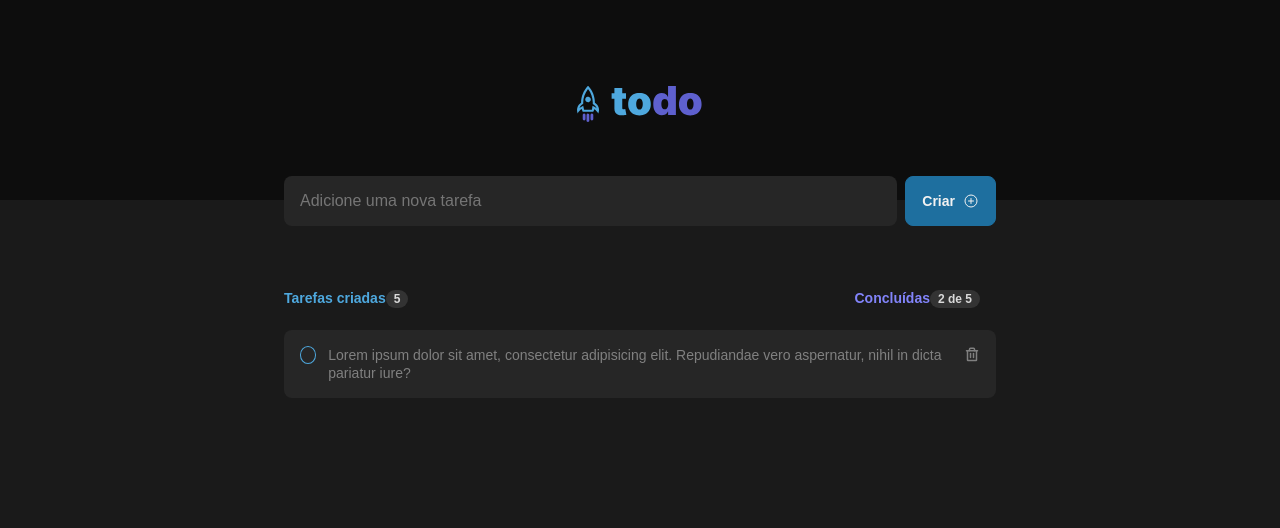
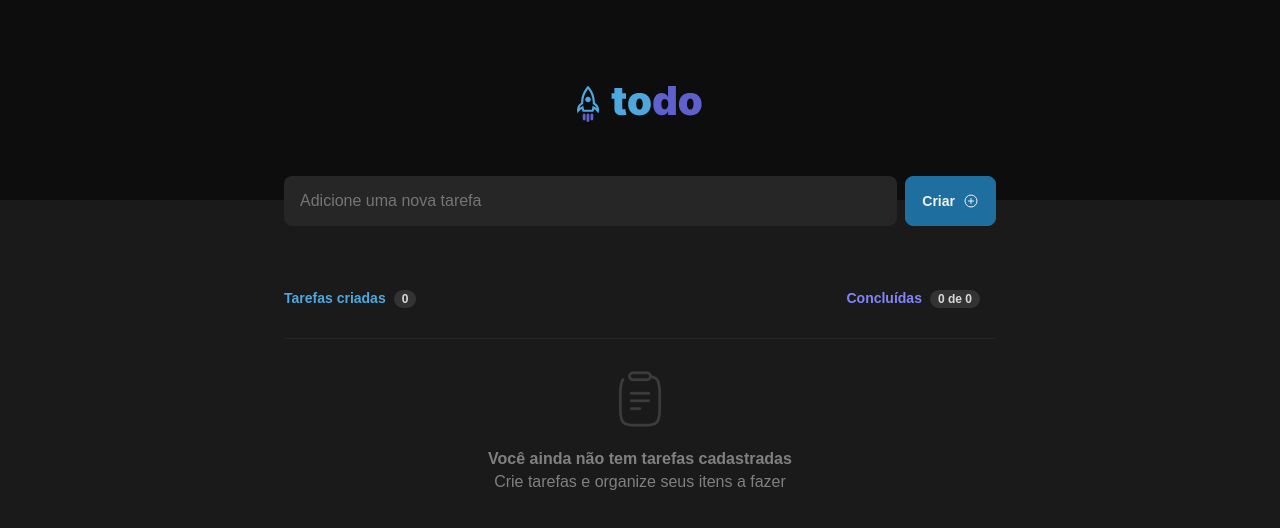
Before and after one commit to mdmath15/todo-react-ts, a React (Vite) app: page / in a window 1280 px wide. Shown: the top 528 px of the page. Built offline with nearby package versions, Linux system fonts and the light colour scheme.

Commit message:
feat: finish project

```diff
--- a/src/App.tsx
+++ b/src/App.tsx
@@ -3,14 +3,60 @@ import styles from './App.module.css'
 import './styles/global.css'
 import { NewTaskForm } from './components/NewTaskForm'
 import { Tasks } from './components/Tasks'
+import { useState } from 'react'
+
+export interface ITask {
+  id: number
+  description: string
+  done: boolean
+}
 
 export function App() {
+  const [tasks, setTasks] = useState<ITask[]>([])
+
+  function createNewTask(input: string) {
+    const newTask = {
+      id: tasks.length + 1,
+      description: input,
+      done: false,
+    }
+
+    setTasks((state) => [...state, newTask])
+  }
+
+  function toggleTaskDone(taskId: number) {
+    const newTasks = tasks.map((task) => {
+      if (task.id === taskId) {
+        return {
+          ...task,
+          done: !task.done,
+        }
+      } else {
+        return task
+      }
+    })
+
+    setTasks(newTasks)
+  }
+
+  function deleteTask(taskId: number) {
+    const newTasks = tasks.filter((task) => {
+      return task.id !== taskId
+    })
+
+    setTasks(newTasks)
+  }
+
   return (
     <div>
       <Header />
       <main className={styles.wrapper}>
-        <NewTaskForm />
-        <Tasks />
+        <NewTaskForm createNewTask={createNewTask} />
+        <Tasks
+          tasks={tasks}
+          toggleTaskDone={toggleTaskDone}
+          deleteTask={deleteTask}
+        />
       </main>
     </div>
   )
--- a/src/components/NewTaskForm/index.tsx
+++ b/src/components/NewTaskForm/index.tsx
@@ -1,15 +1,34 @@
 import styles from './styles.module.css'
 import { PlusCircle } from 'phosphor-react'
+import { ChangeEvent, FormEvent, useState } from 'react'
 
-export function NewTaskForm() {
+interface NewTaskFormProps {
+  createNewTask: (input: string) => void
+}
+
+export function NewTaskForm({ createNewTask }: NewTaskFormProps) {
+  const [newTaskInput, setNewTaskInput] = useState('')
+
+  function handleCreateNewTask(e: FormEvent) {
+    e.preventDefault()
+
+    createNewTask(newTaskInput)
+    setNewTaskInput('')
+  }
+
   return (
-    <form className={styles.form}>
+    <form className={styles.form} onSubmit={handleCreateNewTask}>
       <input
         className={styles.input}
         type="text"
         name="new-task"
         id="new-task"
         placeholder="Adicione uma nova tarefa"
+        value={newTaskInput}
+        onChange={(e: ChangeEvent<HTMLInputElement>) =>
+          setNewTaskInput(e.target.value)
+        }
+        required
       />
       <button className={styles.button} type="submit">
         Criar
--- a/src/components/Task/index.tsx
+++ b/src/components/Task/index.tsx
@@ -1,23 +1,33 @@
 import styles from './styles.module.css'
 import { Check, Trash } from 'phosphor-react'
-import { useState } from 'react'
+import { ITask } from '../../App'
 
-export function Task() {
-  const [checked, setChecked] = useState(false)
+interface TaskProps {
+  task: ITask
+  toggleTaskDone: (taskId: number) => void
+  deleteTask: (taskId: number) => void
+}
+
+export function Task({ task, toggleTaskDone, deleteTask }: TaskProps) {
+  function handleToggleTaskDone() {
+    toggleTaskDone(task.id)
+  }
+
+  function handleDeleteTask() {
+    deleteTask(task.id)
+  }
+
   return (
     <div className={styles.container}>
       <button
-        onClick={() => setChecked(!checked)}
+        onClick={handleToggleTaskDone}
         type="button"
-        className={checked ? styles.checked : styles.unchecked}
+        className={task.done ? styles.checked : styles.unchecked}
       >
-        {checked && <Check size={10} />}
+        {task.done && <Check size={10} />}
       </button>
-      <p>
-        Lorem ipsum dolor sit amet, consectetur adipisicing elit. Repudiandae
-        vero aspernatur, nihil in dicta pariatur iure?
-      </p>
-      <button className={styles.delete}>
+      <p className={task.done ? styles.done : ''}>{task.description}</p>
+      <button className={styles.delete} onClick={handleDeleteTask}>
         <Trash size={16} weight="bold" />
       </button>
     </div>
--- a/src/components/Task/styles.module.css
+++ b/src/components/Task/styles.module.css
@@ -4,13 +4,19 @@
     background: var(--gray-500);
     padding: 1rem;
     border-radius: 8px;
+    margin-bottom: .875rem;
 }
 
 .container > p {
     font-size: 0.875rem;
     line-height: 18px;
+    color: var(--gray-100);
 }
 
+p.done {
+  text-decoration: line-through;
+  color: var(--gray-300);
+}
 
 .checked {
     display: flex;
@@ -43,6 +49,7 @@
     line-height: 0;
     height: 1.125rem;
     width: 1.125rem;
+    margin-left: auto;
 }
 
 .delete > svg {
--- a/src/components/Tasks/index.tsx
+++ b/src/components/Tasks/index.tsx
@@ -1,26 +1,60 @@
+import { ITask } from '../../App'
 import { Task } from '../Task'
+import emptyImg from '../../assets/empty.svg'
 import styles from './styles.module.css'
 
-export function Tasks() {
+interface TasksProps {
+  tasks: ITask[]
+  toggleTaskDone: (taskId: number) => void
+  deleteTask: (taskId: number) => void
+}
+
+export function Tasks({ tasks, toggleTaskDone, deleteTask }: TasksProps) {
+  const tasksDone = tasks.filter((task) => {
+    return task.done === true
+  })
+
   return (
     <section className={styles.tasksContainer}>
       <header className={styles.tasksHeader}>
         <div>
           <p className={styles.totalTasks}>
             Tarefas criadas
-            <span className={styles.quantity}>5</span>
+            <span className={styles.quantity}>{tasks.length}</span>
           </p>
         </div>
         <div>
           <p className={styles.completedTasks}>
             Concluídas
-            <span className={styles.quantity}>2 de 5</span>
+            <span className={styles.quantity}>
+              {tasksDone.length} de {tasks.length}
+            </span>
           </p>
         </div>
       </header>
-      <div>
-        <Task />
-      </div>
+
+      {tasks.length ? (
+        <div>
+          {tasks.map((task) => {
+            return (
+              <Task
+                key={task.id}
+                task={task}
+                toggleTaskDone={toggleTaskDone}
+                deleteTask={deleteTask}
+              />
+            )
+          })}
+        </div>
+      ) : (
+        <div className={styles.empty}>
+          <div className={styles.emptyContent}>
+            <img src={emptyImg} alt="" />
+            <p>Você ainda não tem tarefas cadastradas</p>
+            <p>Crie tarefas e organize seus itens a fazer</p>
+          </div>
+        </div>
+      )}
     </section>
   )
 }
--- a/src/components/Tasks/styles.module.css
+++ b/src/components/Tasks/styles.module.css
@@ -30,4 +30,28 @@
     background: var(--gray-400);
     border-radius: 999px;
     color: var(--gray-200);
+    margin-left: .5rem;
   }
+
+ .empty {
+    border-top: 1px solid var(--gray-500);
+    margin-top: 0.5rem;
+  }
+
+  .emptyContent {
+    margin-top: 2rem;
+    text-align: center;
+  }
+
+  .emptyContent > img {
+    margin-bottom: 1rem;
+  }
+
+  .emptyContent > p {
+    line-height: 23px;
+  }
+
+  .emptyContent p:nth-child(2){
+    font-weight: bold;
+    color: var(--gray-300)
+  }
```
Also changed, not shown: src/assets/empty.svg (added).
